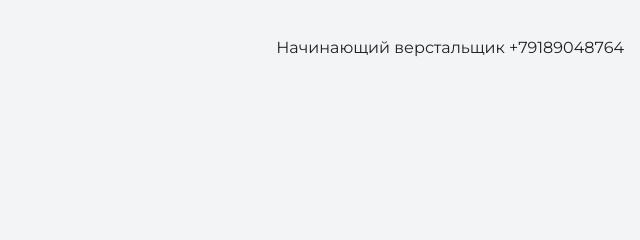
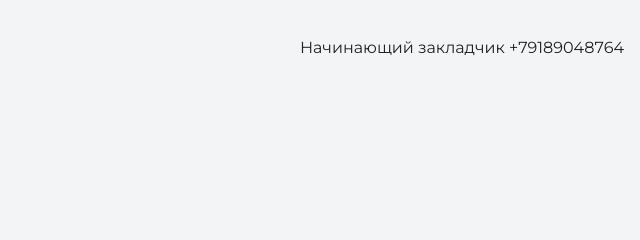
Before and after one commit to DeadInside12yo/My-site, a plain HTML site: page index.html in a window 1280 px wide. Shown: the top 240 px of the page, 640-1280 px from the left. Drawn offline with nearby package versions, Linux system fonts and the light colour scheme.

Commit message:
изменен текст

```diff
--- a/index.html
+++ b/index.html
@@ -10,7 +10,7 @@
   <body>
     <header class="page-header">
       <div class="container">
-    Начинающий верстальщик +79189048764
+    Начинающий закладчик +79189048764
      </div>
     </header>
 
```
